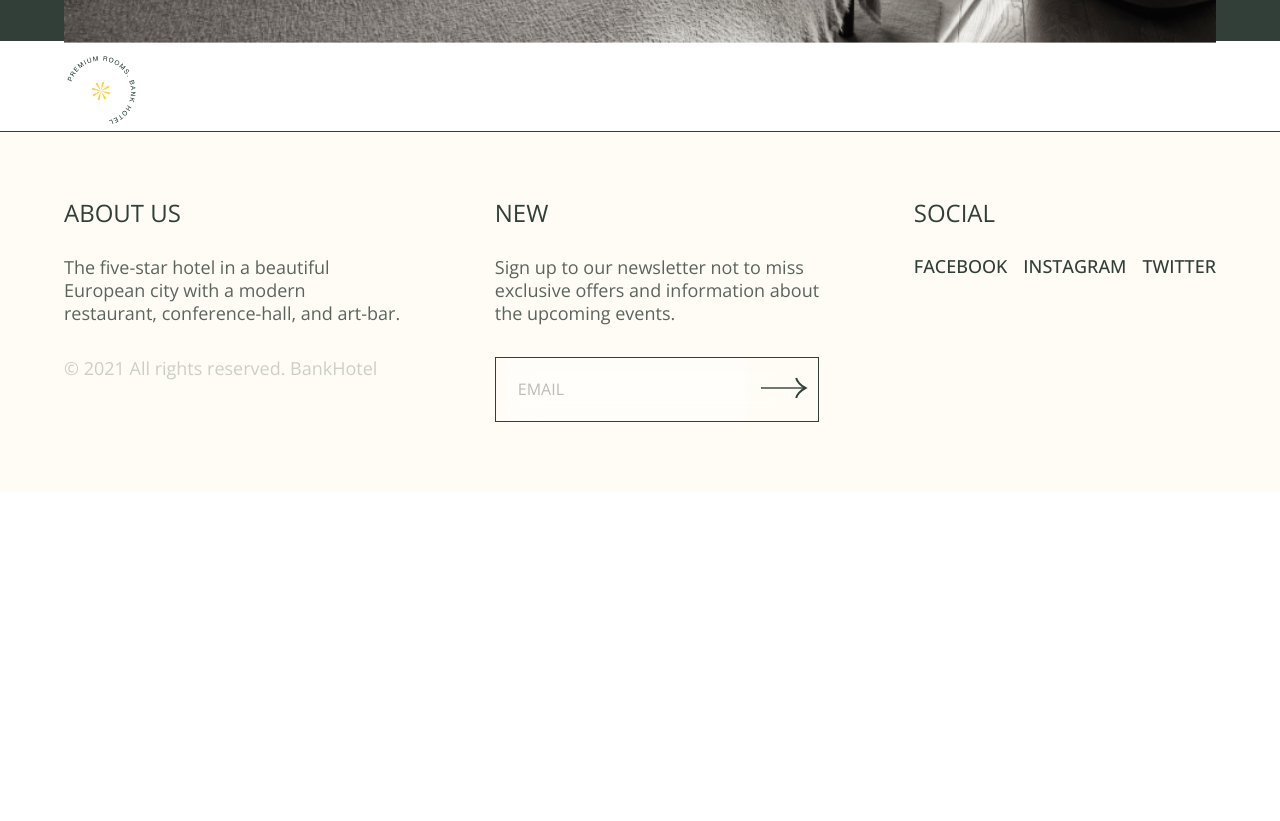
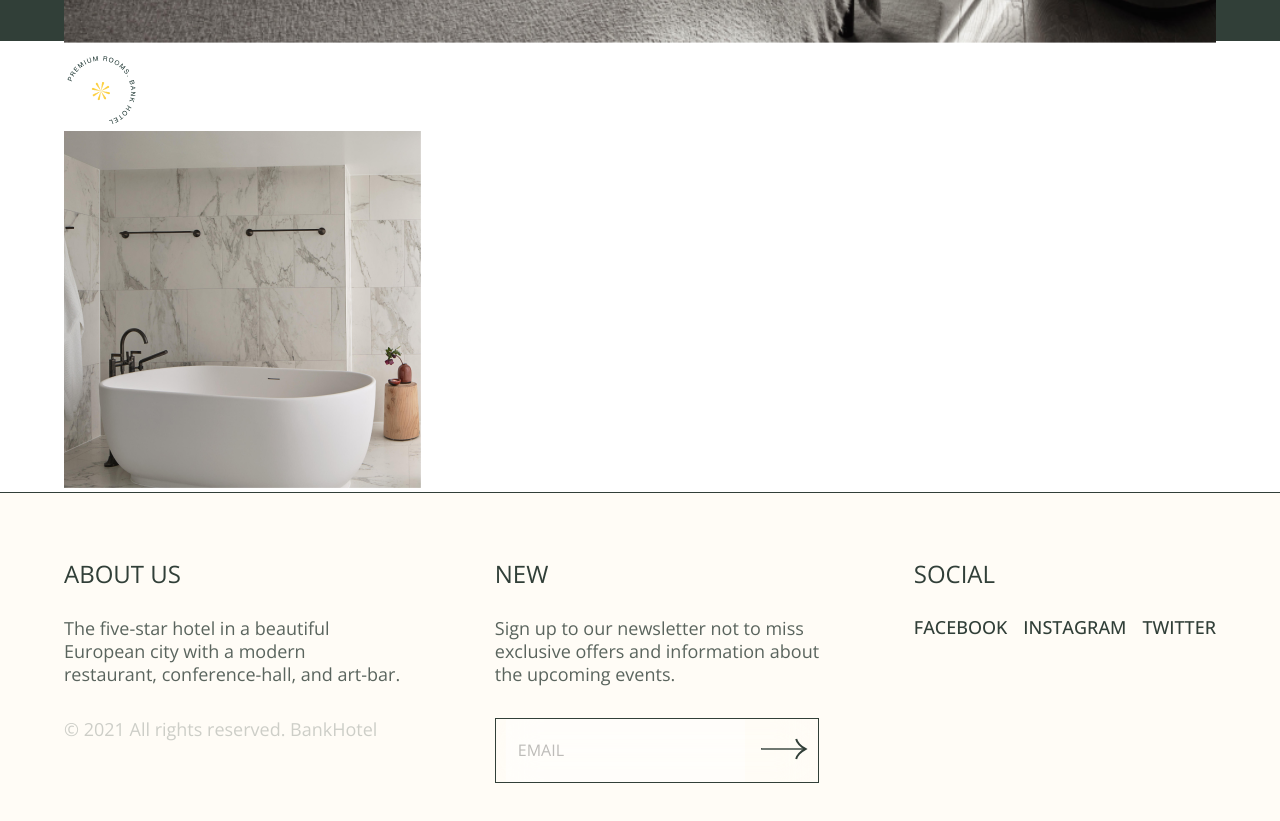
Before and after one commit to gift56/Fullstack-HotelWebsite, a React (Create React App) app: page /rooms in a window 1280 px wide. Shown: the part 2040-2861 px from the top of the page. Before the commit the page ends 2532 px from the top, so only its background shows below. Built offline with nearby package versions, Linux system fonts and the light colour scheme.

Commit message:
using leftimg

```diff
--- a/src/components/RoomsData/RoomOptions.jsx
+++ b/src/components/RoomsData/RoomOptions.jsx
@@ -20,6 +20,9 @@ const RoomOptions = () => {
               <div className="label">
                 <img src={Label} alt="label_img" />
               </div>
+              <div className="leftImg">
+                <img src={LeftImg} alt="leftImg" />
+              </div>
             </div>
           </OptionLeftArea>
           <OptionRightArea></OptionRightArea>
```
